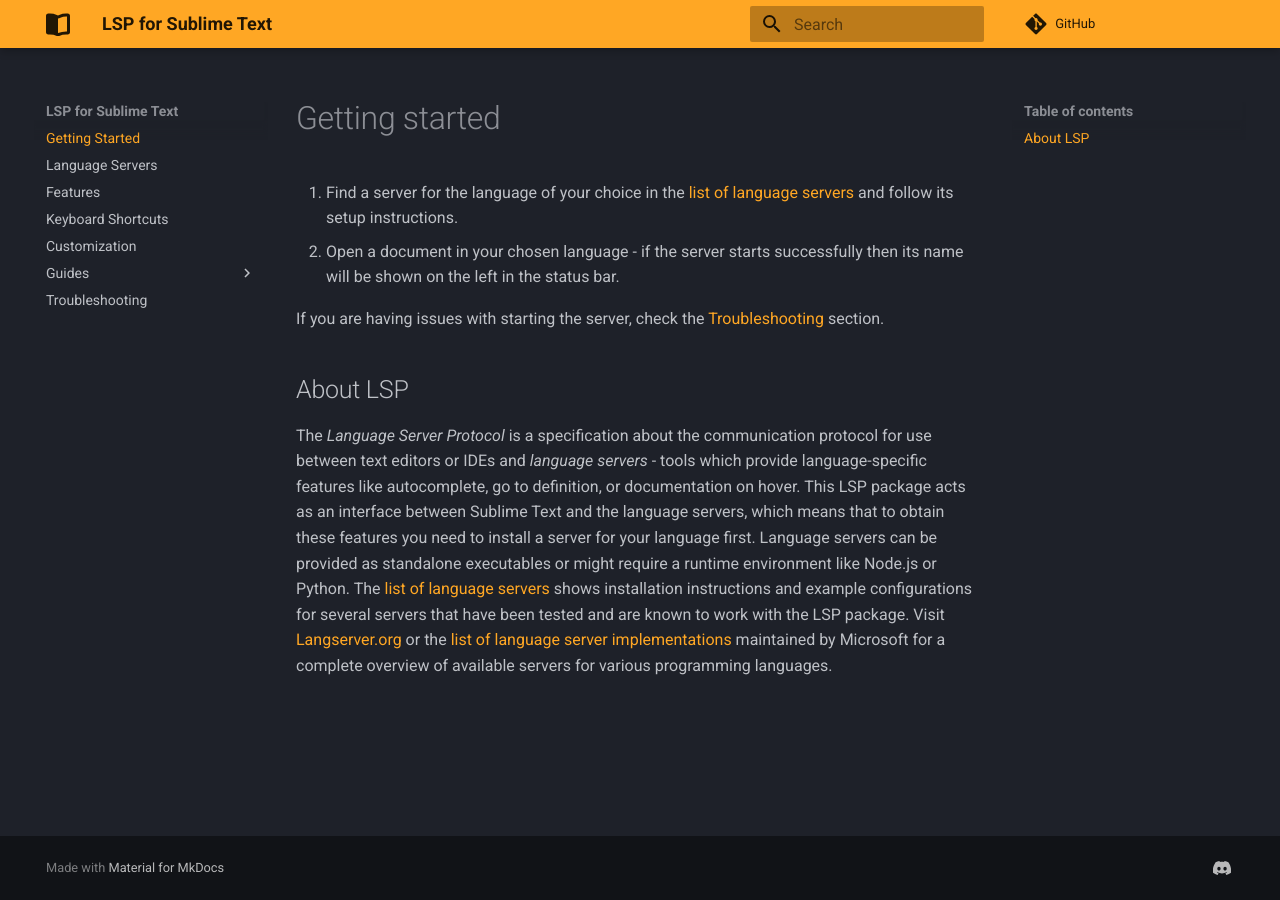
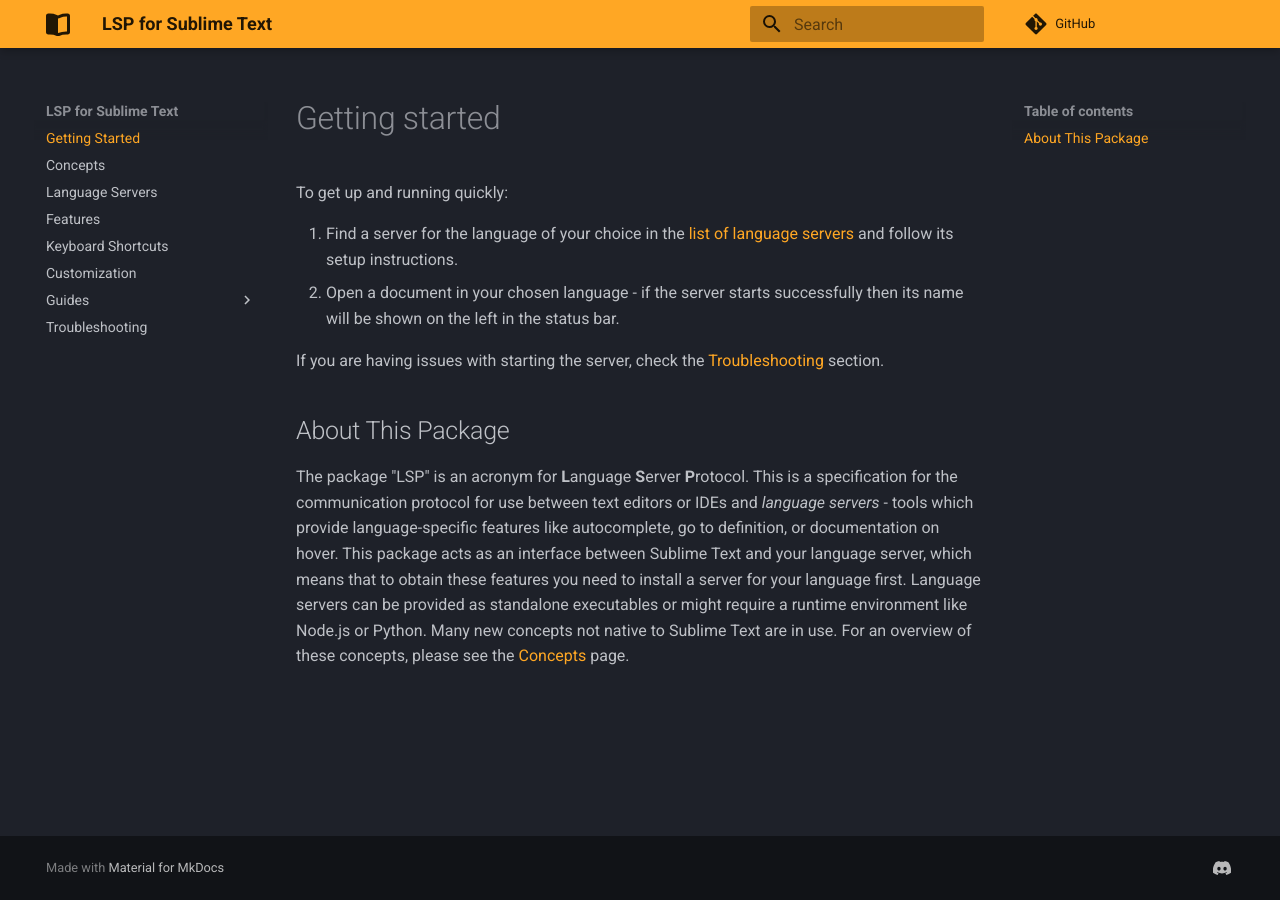
Before and after one commit to sublimelsp/LSP, an MkDocs documentation site: the page built from docs/src/index.md, in a window 1280 px wide. Built offline with MkDocs 1.6.1 and Material for MkDocs 9.7.7, drawn with Linux system fonts in a browser that asks for light colours; comment, search, counter and statistics services are not loaded.

Commit message:
Write a concepts.md page
There are many concepts that we talk about here. But for a new user trying
this package, it may come across as confusing. Because terms like
"Signature Help" and "Code Actions" are not native to Sublime Text.

```diff
--- a/docs/mkdocs.yml
+++ b/docs/mkdocs.yml
@@ -34,15 +34,16 @@
       permalink: '#'
 
 nav:
-    - Getting Started: 'index.md'
-    - Language Servers: 'language_servers.md'
-    - Features: 'features.md'
-    - Keyboard Shortcuts: 'keyboard_shortcuts.md'
-    - Customization: 'customization.md'
+    - Getting Started: index.md
+    - Concepts: concepts.md
+    - Language Servers: language_servers.md
+    - Features: features.md
+    - Keyboard Shortcuts: keyboard_shortcuts.md
+    - Customization: customization.md
     - Guides:
-      - Client Configuration: 'guides/client_configuration.md'
-      - Setup C/C++: 'guides/cplusplus.md'
-    - Troubleshooting: 'troubleshooting.md'
+      - Client Configuration: guides/client_configuration.md
+      - Setup C/C++: guides/cplusplus.md
+    - Troubleshooting: troubleshooting.md
 
 extra:
   social:
--- a/docs/src/index.md
+++ b/docs/src/index.md
@@ -1,15 +1,15 @@
 # Getting started
+
+To get up and running quickly:
 
 1. Find a server for the language of your choice in the [list of language servers](language_servers.md) and follow its setup instructions.
 2. Open a document in your chosen language - if the server starts successfully then its name will be shown on the left in the status bar.
 
 If you are having issues with starting the server, check the [Troubleshooting](troubleshooting.md) section.
 
+## About This Package
 
-## About LSP
-
-The *Language Server Protocol* is a specification about the communication protocol for use between text editors or IDEs and *language servers* - tools which provide language-specific features like autocomplete, go to definition, or documentation on hover.
-This LSP package acts as an interface between Sublime Text and the language servers, which means that to obtain these features you need to install a server for your language first.
+The package "LSP" is an acronym for **L**anguage **S**erver **P**rotocol. This is a specification for the communication protocol for use between text editors or IDEs and *language servers* - tools which provide language-specific features like autocomplete, go to definition, or documentation on hover.
+This package acts as an interface between Sublime Text and your language server, which means that to obtain these features you need to install a server for your language first.
 Language servers can be provided as standalone executables or might require a runtime environment like Node.js or Python.
-The [list of language servers](language_servers.md) shows installation instructions and example configurations for several servers that have been tested and are known to work with the LSP package.
-Visit [Langserver.org](https://langserver.org/) or the [list of language server implementations](https://microsoft.github.io/language-server-protocol/implementors/servers/) maintained by Microsoft for a complete overview of available servers for various programming languages.
+Many new concepts not native to Sublime Text are in use. For an overview of these concepts, please see the [Concepts](concepts.md) page.
```
Also changed, not shown: docs/src/concepts.md (added, +123 -0 lines).
